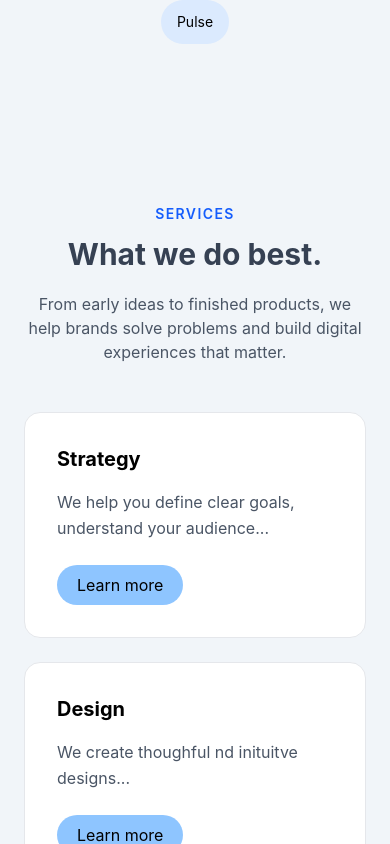
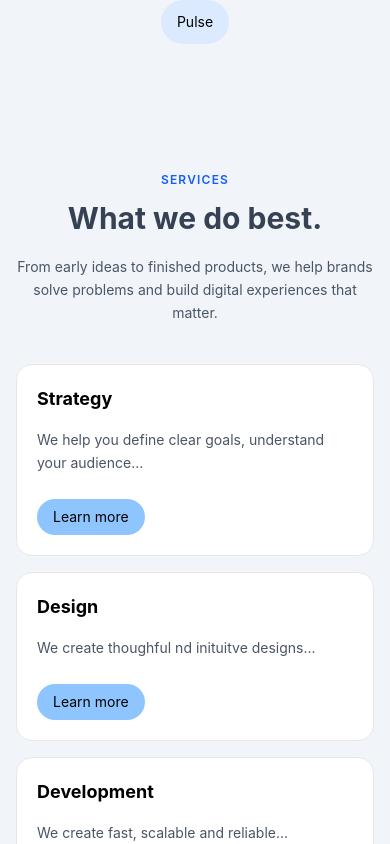
Before and after one commit to Isha1906/my-application, a React (Vite) app: page / in a window 390 px wide. Shown: the part 880-1724 px from the top of the page. Built offline with nearby package versions, Linux system fonts and the light colour scheme.

Commit message:
css changed

```diff
--- a/src/components/Services.jsx
+++ b/src/components/Services.jsx
@@ -1,34 +1,51 @@
-import services from "../data/servicesData"
+import services from "../data/servicesData";
 
 function Services() {
     return (
-        <section className="mx-auto max-w-7xl px-6 py-20 text-center mt-8">
-            <div className="max-w-2xl mx-auto">
-                <p className="mb-3 text-sm font-semibold tracking-widest text-blue-600">
+        <section className="mx-auto mt-8 max-w-7xl px-4 py-12 text-center sm:px-6 md:py-16 lg:py-20">
+
+            <div className="mx-auto max-w-2xl">
+
+                <p className="mb-3 text-xs font-semibold tracking-widest text-blue-600 sm:text-sm">
                     SERVICES
                 </p>
-                <h2 className="text-3xl font-bold md:text-5xl text-gray-700 ">
+
+                <h2 className="text-3xl font-bold text-gray-700 sm:text-4xl md:text-5xl">
                     What we do best.
                 </h2>
-                <p className="mt-5 text-gray-600">
+
+                <p className="mt-5 text-sm leading-relaxed text-gray-600 sm:text-base">
                     From early ideas to finished products, we help brands solve problems
                     and build digital experiences that matter.
                 </p>
-                <div className="mt-12 grid gap-6 md:grid-cols-3">
-                    {services.map((service) =>
-                    (
-                        <div key={service}
-                            className="rounded-2xl border border-gray-200 bg-white p-8 text-left transition duration-300 hover:translate-y-2 hover:shadow-lg">
-                            <h3 className="mb-4 text-xl font-bold">{service.title}</h3>
-                            <p className="mb-6 leading-relaxed text-gray-600">{service.desc}</p>
-                            <button className="bg-blue-300 rounded-full px-5 py-2 hover:bg-gradient-to-r from-[#7CFF9B] via-[#28D9D1] to-[#D92BCB] transition-transform duration-500 ease-in-out">
-                                Learn more
-                            </button>
-                        </div>
-                    ))}
-                </div>
+
+            </div>
+
+            {/* Services Grid */}
+            <div className="mt-10 grid grid-cols-1 gap-4 sm:gap-6 md:grid-cols-2 lg:mt-12 lg:grid-cols-3">
+
+                {services.map((service) => (
+                    <div
+                        key={service.title}
+                        className="rounded-2xl border border-gray-200 bg-white p-5 text-left transition duration-300 hover:-translate-y-2 hover:shadow-lg sm:p-6 md:p-8"
+                    >
+                        <h3 className="mb-4 text-lg font-bold sm:text-xl">
+                            {service.title}
+                        </h3>
+
+                        <p className="mb-6 text-sm leading-relaxed text-gray-600 sm:text-base">
+                            {service.desc}
+                        </p>
+
+                        <button className="rounded-full bg-blue-300 px-4 py-2 text-sm transition duration-300 hover:bg-gradient-to-r hover:from-[#7CFF9B] hover:via-[#28D9D1] hover:to-[#D92BCB] sm:px-5 sm:text-base">
+                            Learn more
+                        </button>
+                    </div>
+                ))}
+
             </div>
         </section>
-    )
+    );
 }
-export default Services
+
+export default Services;
--- a/src/components/Work.jsx
+++ b/src/components/Work.jsx
@@ -1,19 +1,24 @@
 function Work() {
     return (
-        <section className="mx-auto max-w-7xl px-6 py-20">
+        <section className="mx-auto max-w-7xl px-4 py-12 sm:px-6 md:py-16 lg:py-20">
+
             <div className="mx-auto max-w-2xl text-center">
-                <p className="text-sm font-semibold tracking-widest text-blue-600">
+
+                <p className="text-xs font-semibold tracking-widest text-blue-600 sm:text-sm">
                     SELECTED WORK
                 </p>
 
-                <h2 className="mt-3 text-3xl font-bold md:text-5xl">
+                <h2 className="mt-3 text-3xl font-bold leading-tight sm:text-4xl md:text-5xl">
                     Ideas brought to life through strategy, design & technology.
                 </h2>
+
             </div>
 
-            <div className="mt-12 grid gap-6 md:grid-cols-3">
+            {/* Project Grid */}
+            <div className="mt-10 grid grid-cols-1 gap-4 sm:gap-6 md:grid-cols-2 lg:mt-12 lg:grid-cols-3">
                 {/* ProjectCards will render here */}
             </div>
+
         </section>
     );
 }
```
